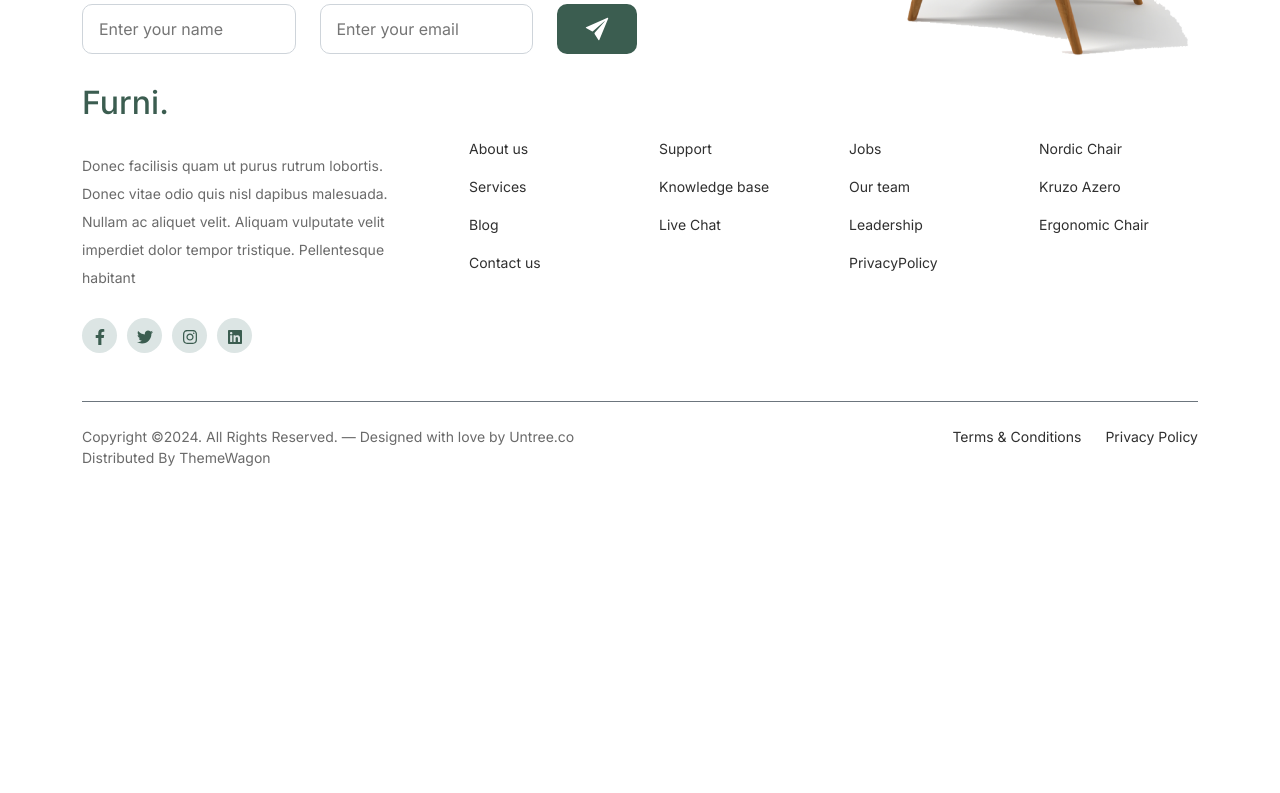
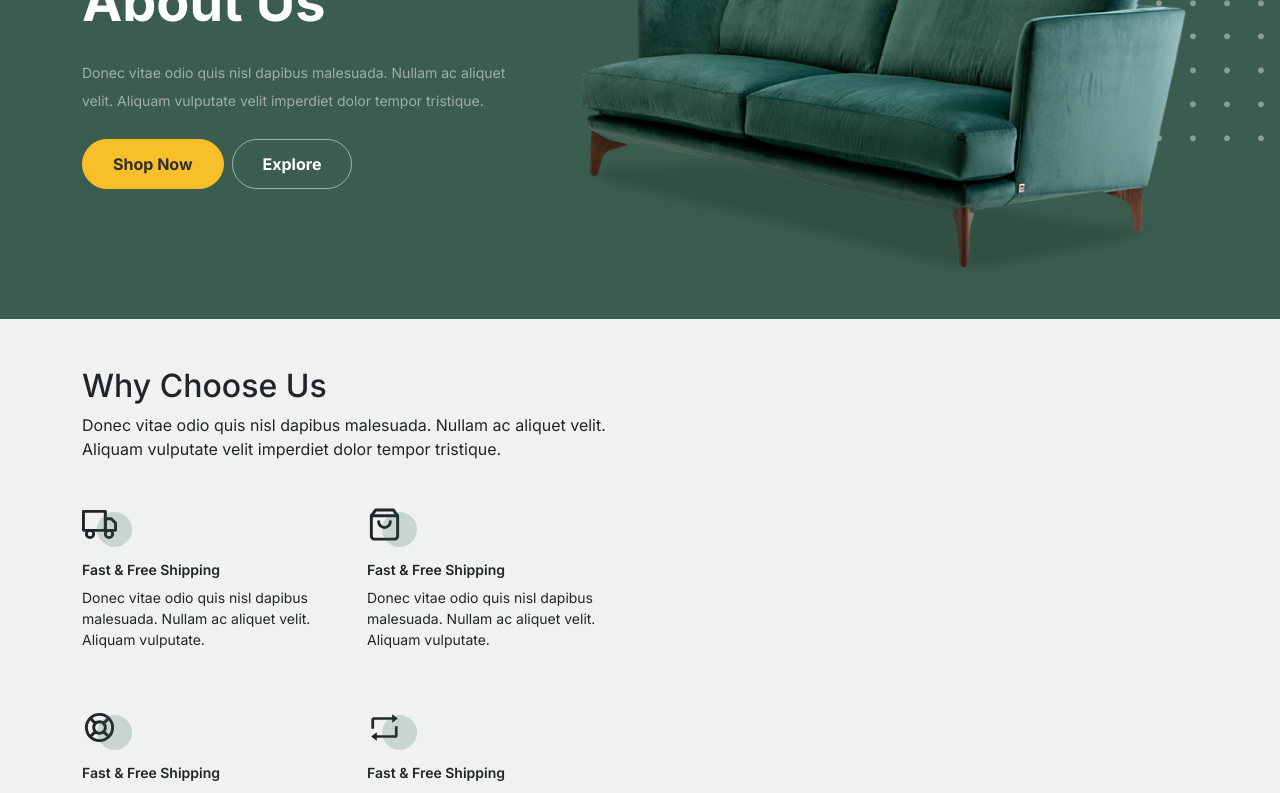
Before and after one commit to hertheyhermee/Furni, a React (Vite) app: page /about in a window 1280 px wide. Shown: the part 240-1033 px from the top of the page. Before the commit the page ends 820 px from the top, so only its background shows below. Built offline with nearby package versions, Linux system fonts and the light colour scheme.

Commit message:
about us

```diff
--- /dev/null
+++ b/src/Features/index.jsx
@@ -0,0 +1,13 @@
+import './style.css';
+
+const  Features = ({icon, title, details}) => {
+    return (
+        <div className="feature">
+            <div className="feature-icon">{icon}</div>
+            <h3 className='feature-title text-capitalize fw-semibold'>{title}</h3>
+            <p className='feature-details'>{details}</p>
+        </div>
+     );
+}
+
+export default  Features;
--- /dev/null
+++ b/src/Features/style.css
@@ -0,0 +1,25 @@
+.feature {
+    margin-bottom: 1.875rem;
+}
+
+.feature-icon {
+    display: inline-block;
+    position: relative;
+    margin: 30px 0 20px 0;
+}
+
+.feature-icon::after {
+    content: '';
+    width: 35px;
+    height: 35px;
+    position: absolute;
+    border-radius: 50%;
+    right: -15px;
+    bottom: 0;
+    top: 5px;
+    background: rgba(59, 93, 80, 0.2);
+}
+
+.feature-title, .feature-details {
+    font-size: 14px;
+}
--- /dev/null
+++ b/src/components/AboutUs/AboutUs.css
@@ -0,0 +1,3 @@
+.why-choose-us {
+    background-color: #eff2f1;
+}
--- a/src/components/AboutUs/index.jsx
+++ b/src/components/AboutUs/index.jsx
@@ -1,7 +1,67 @@
+import Hero from "../../Hero/Hero";
+import './AboutUs.css'
+import Features from "../../Features";
+import { FiTruck } from "react-icons/fi";
+import { FiShoppingBag } from "react-icons/fi";
+import { HiOutlineSupport } from "react-icons/hi";
+import { AiOutlineRetweet } from "react-icons/ai";
+
 const AboutUs = () => {
-    return (
-        <div>About Us</div>
-     );
-}
+  return (
+    <div className="aboutUs-section">
+      <div>
+        <Hero
+          header={"About Us"}
+          subHeader={
+            "Donec vitae odio quis nisl dapibus malesuada. Nullam ac aliquet velit. Aliquam vulputate velit imperdiet dolor tempor tristique."
+          }
+        />
+      </div>
+      <div className="why-choose-us py-5">
+        <div className="container">
+          <div className="row justify-content-between align-items-center">
+            <div className="col-lg-6 ">
+              <h2>Why Choose Us</h2>
+              <p>
+                Donec vitae odio quis nisl dapibus malesuada. Nullam ac aliquet
+                velit. Aliquam vulputate velit imperdiet dolor tempor tristique.
+              </p>
+              <div className="row">
+                <div className="col-lg-6 col-md-4">
+                  <Features
+                    icon={<FiTruck size={35} />}
+                    title={'Fast & Free Shipping'}
+                    details={'Donec vitae odio quis nisl dapibus malesuada. Nullam ac aliquet velit. Aliquam vulputate.'}
+                  />
+                </div>
+                <div className="col-lg-6 col-md-4">
+                <Features
+                    icon={<FiShoppingBag size={35} />}
+                    title={'Fast & Free Shipping'}
+                    details={'Donec vitae odio quis nisl dapibus malesuada. Nullam ac aliquet velit. Aliquam vulputate.'}
+                  />
+                </div>
+                <div className="col-lg-6 col-md-4">
+                <Features
+                    icon={<HiOutlineSupport size={35} />}
+                    title={'Fast & Free Shipping'}
+                    details={'Donec vitae odio quis nisl dapibus malesuada. Nullam ac aliquet velit. Aliquam vulputate.'}
+                  />
+                </div>
+                <div className="col-lg-6 col-md-4">
+                <Features
+                    icon={<AiOutlineRetweet size={35} />}
+                    title={'Fast & Free Shipping'}
+                    details={'Donec vitae odio quis nisl dapibus malesuada. Nullam ac aliquet velit. Aliquam vulputate.'}
+                  />
+                </div>
+              </div>
+            </div>
+          </div>
+        </div>
+      </div>
+    </div>
+  );
+};
 
 export default AboutUs;
--- a/src/components/Shop/index.jsx
+++ b/src/components/Shop/index.jsx
@@ -33,14 +33,14 @@ const Shop = () => {
               <ProductItem
                 productImg = {product2}
                 productName = "Nordic Chair"
-                productPrice = "50.00"
+                productPrice = "78.00"
                />
             </div>
             <div className="col-12 col-md-6 col-lg-3 mb-5">
               <ProductItem
                 productImg = {product3}
                 productName = "Nordic Chair"
-                productPrice = "50.00"
+                productPrice = "43.00"
                />
             </div>
             <div className="col-12 col-md-6 col-lg-3 mb-5">
@@ -61,14 +61,14 @@ const Shop = () => {
               <ProductItem
                 productImg = {product2}
                 productName = "Nordic Chair"
-                productPrice = "50.00"
+                productPrice = "78.00"
                />
             </div>
             <div className="col-12 col-md-6 col-lg-3 mb-5">
               <ProductItem
                 productImg = {product3}
                 productName = "Nordic Chair"
-                productPrice = "50.00"
+                productPrice = "43.00"
                />
             </div>
           </div>
```
Also changed, not shown: public/images/why-choose-us-img.jpg (added).
